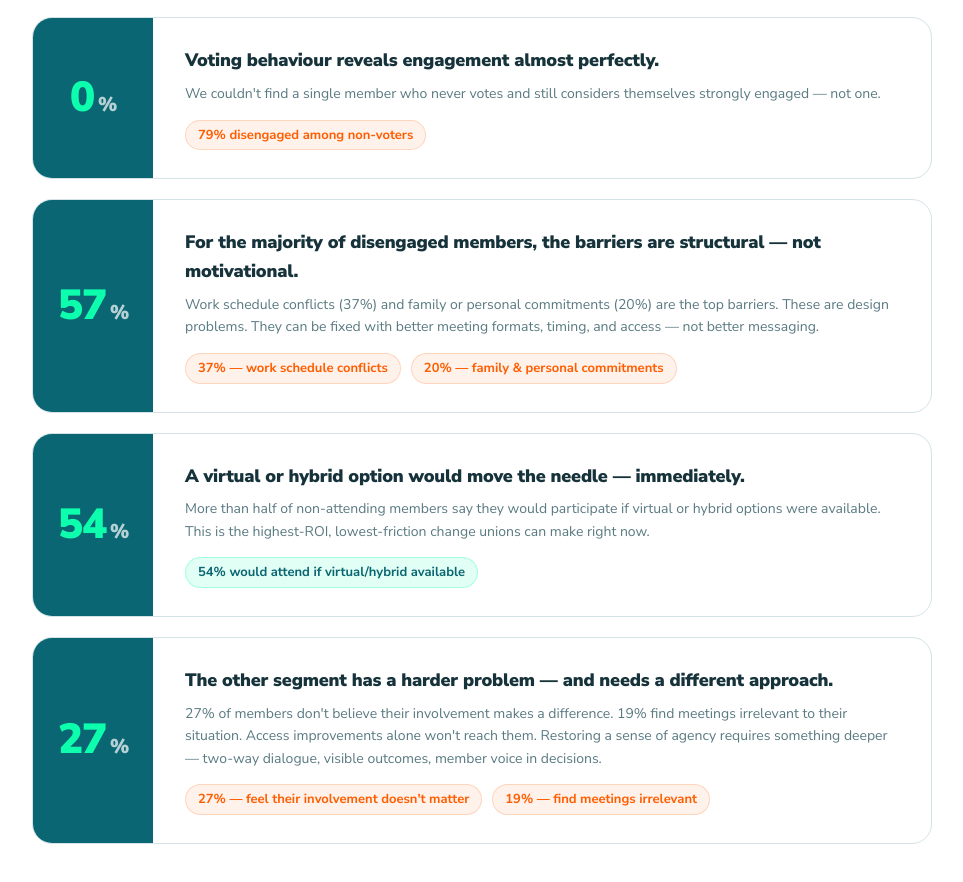
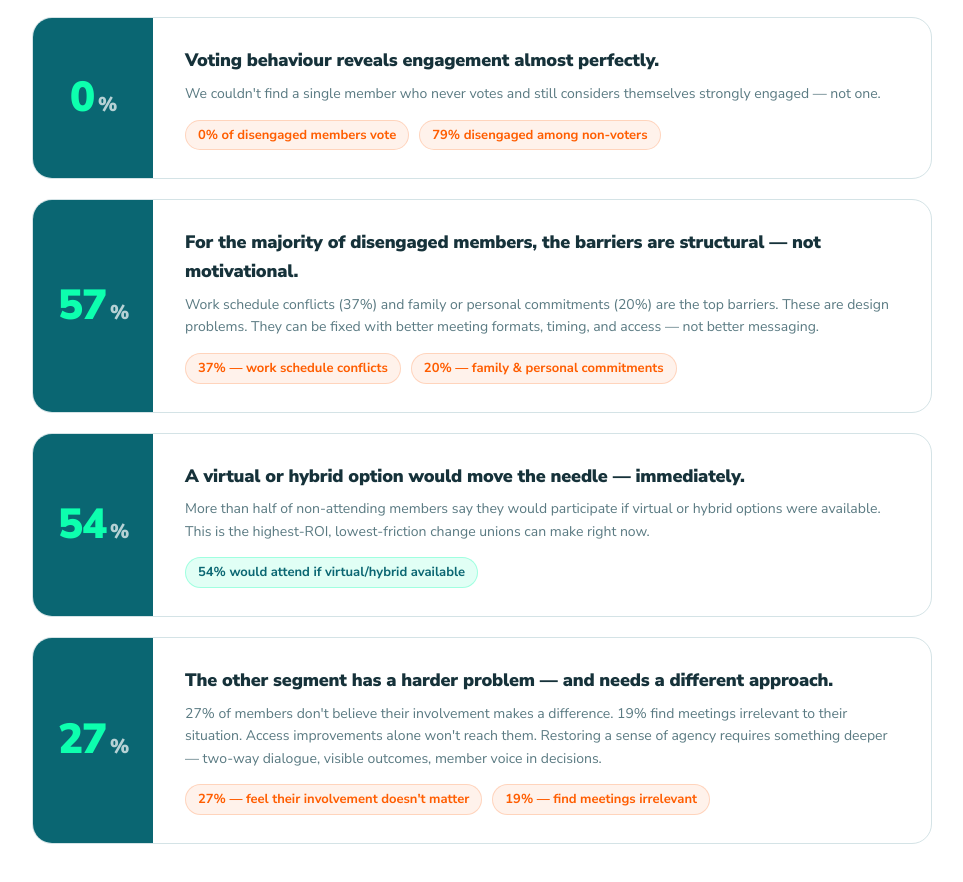
Before and after one commit to CarlMav00/MotionMeetings, a website: page index.html in a window 1280 px wide. Shown: the part 1723-2605 px from the top of the page, without its empty margins (158-1121 px from the left). Drawn offline with Linux system fonts and the light colour scheme; a script that the page names is missing.

Commit message:
Add '0% of disengaged members vote' chip to finding 2
Co-Authored-By: Claude Sonnet 4.6 <noreply@anthropic.com>

```diff
--- a/index.html
+++ b/index.html
@@ -614,6 +614,7 @@
         <h3>Voting behaviour reveals engagement almost perfectly.</h3>
         <p>We couldn't find a single member who never votes and still considers themselves strongly engaged — not one.</p>
         <div class="finding-detail">
+          <span class="finding-chip warn">0% of disengaged members vote</span>
           <span class="finding-chip warn">79% disengaged among non-voters</span>
         </div>
       </div>
```
